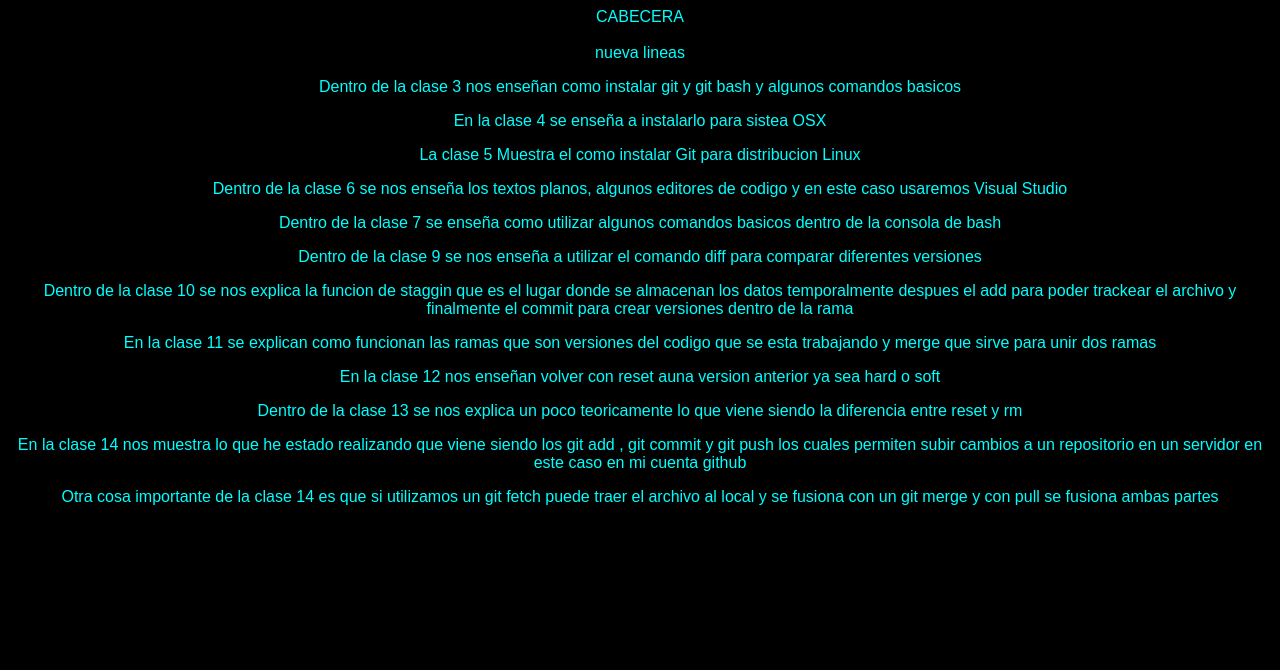
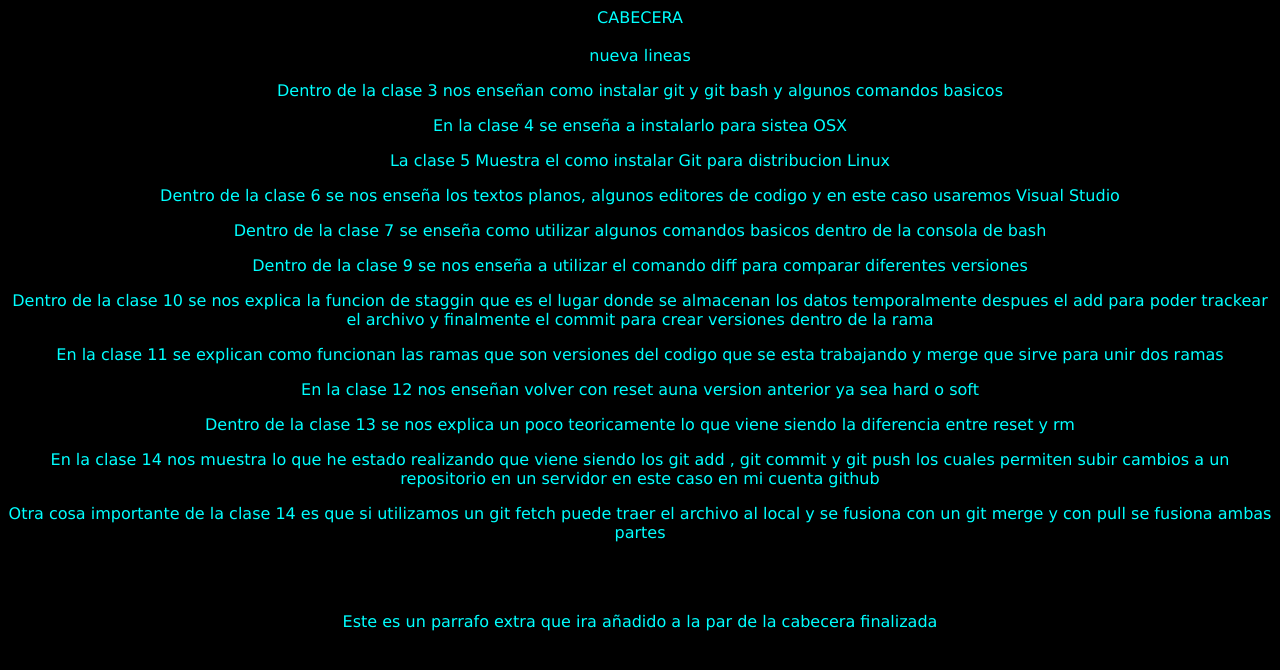
Before and after one commit to erikmya/Curso_git, a plain HTML site: page src/index.html in a window 1280 px wide. Drawn offline with Linux system fonts and the light colour scheme.

Commit message:
Clase 16 Agregado parrafo mas y diferente fuente

```diff
--- a/src/estilos.css
+++ b/src/estilos.css
@@ -2,5 +2,5 @@ body
 {
  color:aqua;
  text-align: center;
- font-family: Arial;
+ font-family: 'Lucida Sans';
 }
--- a/src/index.html
+++ b/src/index.html
@@ -26,5 +26,8 @@
     <p>Dentro de la clase 13 se nos explica un poco teoricamente lo que viene siendo la diferencia entre reset y rm</p>
     <p>En la clase 14 nos muestra lo que he estado realizando que viene siendo los git add , git commit y git push los cuales permiten subir cambios a un repositorio en un servidor en este caso en mi cuenta github</p>
     <p>Otra cosa importante de la clase 14 es que si utilizamos un git fetch puede traer el archivo al local y se fusiona con un git merge y con pull se fusiona ambas partes</p>
+    <br>
+    <br>
+    <p>Este es un parrafo extra que ira añadido a la par de la cabecera finalizada</p>
 </body>
 </html>
```
